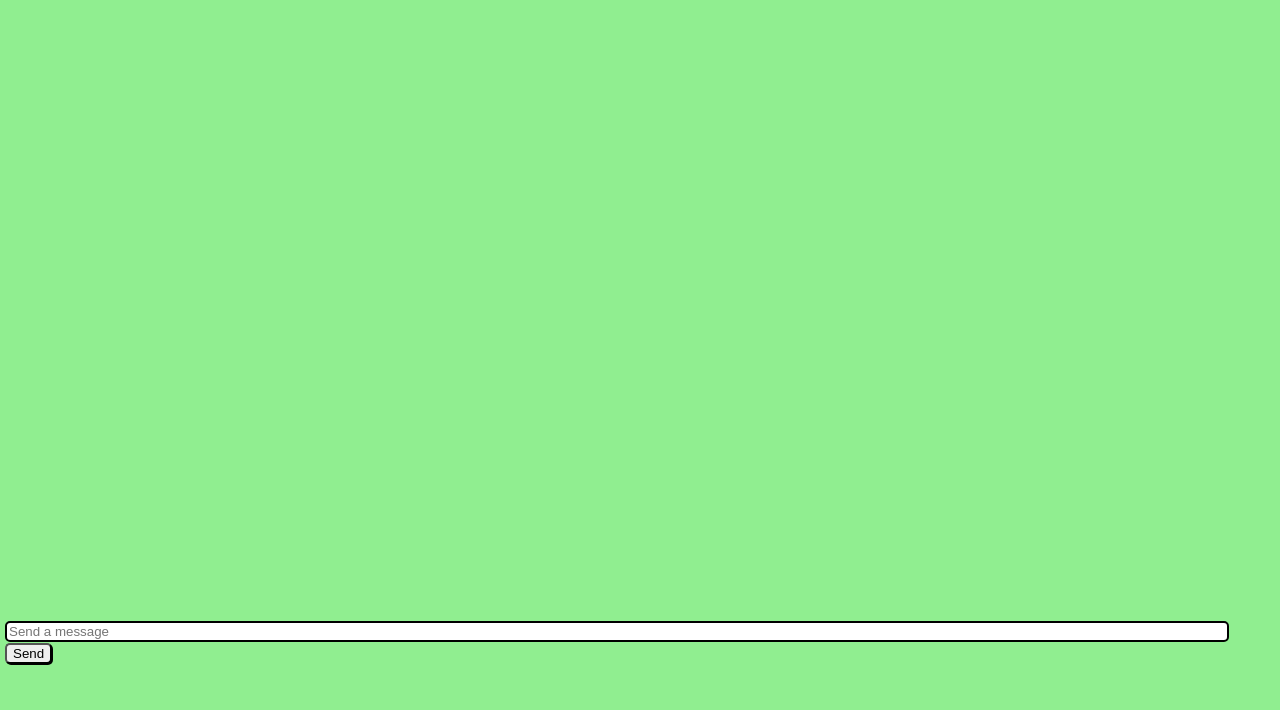
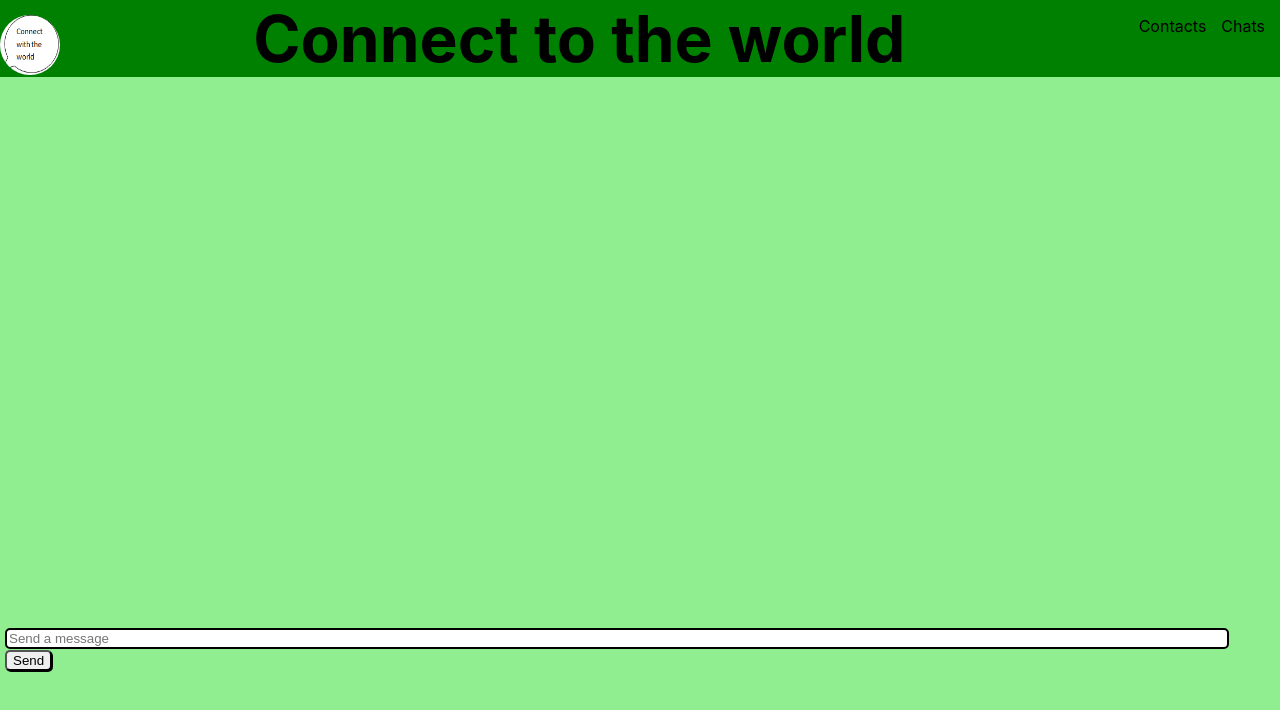
Before and after one commit to harshavardhanakrishnachaitanya2001/messageApp, a React (Create React App) app: page / in a window 1280 px wide. Shown: the top 710 px of the page. Built offline with nearby package versions, Linux system fonts and the light colour scheme.

Commit message:
Added some styles

```diff
--- a/public/index.html
+++ b/public/index.html
@@ -2,7 +2,7 @@
 <html lang="en">
   <head>
     <meta charset="utf-8" />
-    <link rel="icon" href="%PUBLIC_URL%/favicon.ico" />
+    <link rel="icon" href="./images/icon.png"/>
     <meta name="viewport" content="width=device-width, initial-scale=1" />
     <meta name="theme-color" content="#000000" />
     <meta
@@ -24,7 +24,7 @@
       work correctly both with client-side routing and a non-root public URL.
       Learn how to configure a non-root public URL by running `npm run build`.
     -->
-    <title>React App</title>
+    <title>Connect with the world</title>
   </head>
   <body>
     <noscript>You need to enable JavaScript to run this app.</noscript>
--- a/src/App.css
+++ b/src/App.css
@@ -15,8 +15,31 @@ input{
   border-radius: 5px;
 }
 .form{
-  margin-top:620px;
+  margin-top:550px;
 }
 p{
-  margin:2px;
+  margin-left:20px;
+  margin-bottom:5px;
+  font-size: 25px;
 }
+h1{
+  margin-top:0px;
+  text-align: center;
+  font-size: 4rem;
+  background-color: green;
+}
+div img{
+  width: 60px;
+  height: 60px;
+  border-radius: 50%;
+  float: left;
+  margin-top:15px;
+}
+ul{
+  list-style: none;
+  display: flex;
+  float: right;
+}
+ul li{
+  margin-right: 15px;
+}
--- a/src/App.js
+++ b/src/App.js
@@ -17,15 +17,23 @@ function App() {
     setMessageArray( arr => [...arr, `${displayMessage}`]);
     setSendMessage('');
   }
-
   return (
     <body>
-      {
-        messageArray.map(message=>{
-          return <p>{message}</p>
-        })
-      }
+      <nav>
+        <ul>
+          <li>Contacts</li>
+          <li>Chats</li>
+        </ul>
+      </nav>
+      <h1>
+      <img src='./images/icon.png' alt=""/>Connect to the world
+      </h1>
       <div className="form">
+        {
+          messageArray.map(message=>{
+            return <p>{message}</p>
+          })
+        }
         <input type="text" placeholder="Send a message" value={sendMessage} onChange={handleChange} required/>
         <button type="button" onClick={handleClick}>Send</button>
       </div>
```
Also changed, not shown: public/images/icon.png (added), 1 other file (tests, documents, lock files or other folders).
